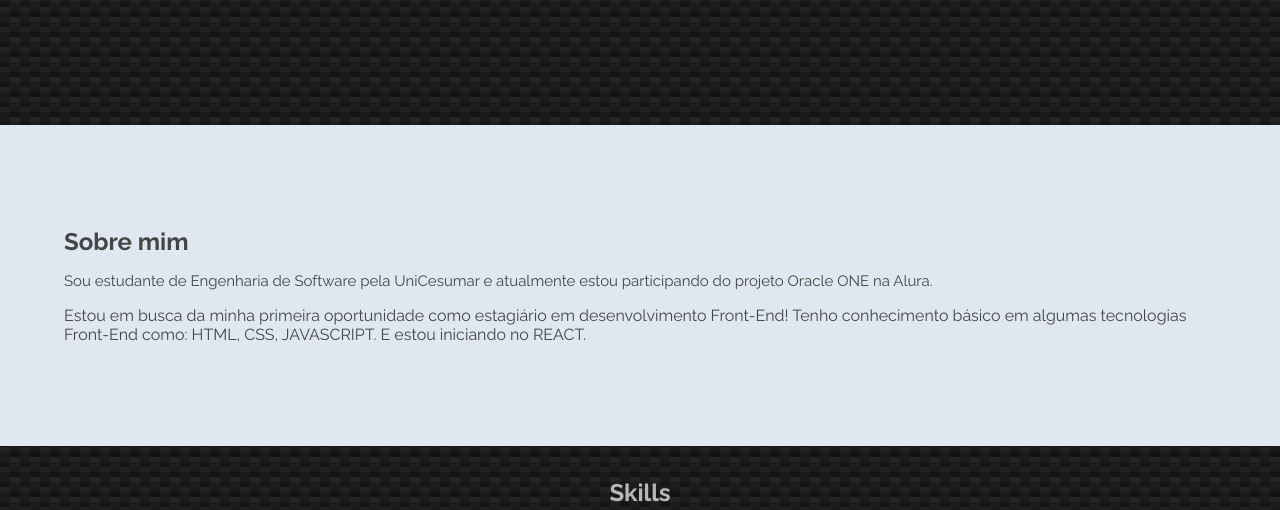
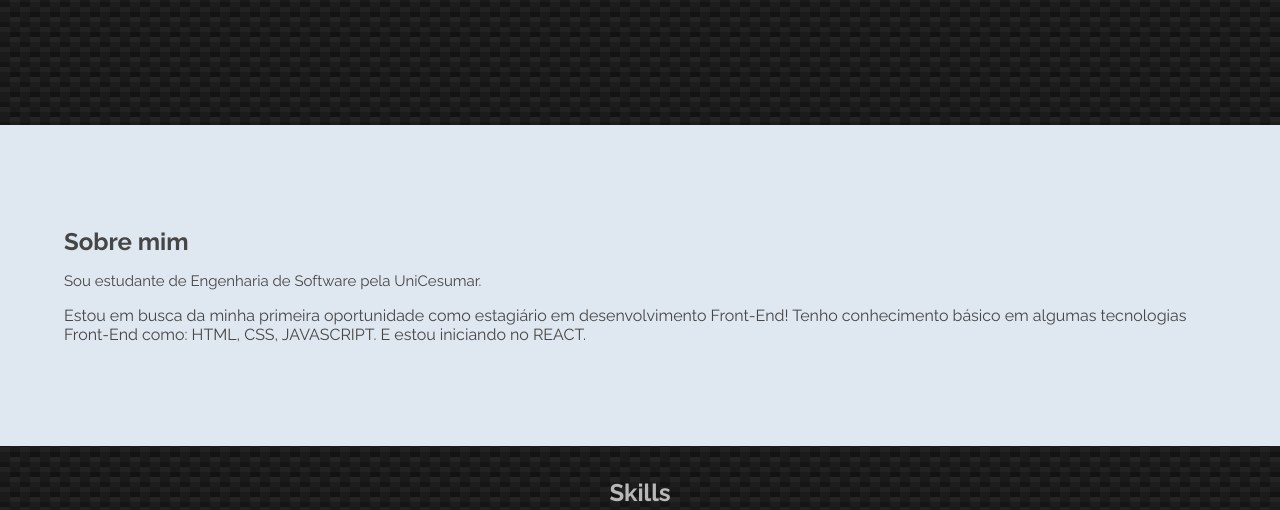
Before and after one commit to RobervaldeSousa/portfolio, a plain HTML site: page index.html in a window 1280 px wide. Shown: the part 298-808 px from the top of the page. Drawn offline with nearby package versions, Linux system fonts and the light colour scheme; a script that the page names is missing.

Commit message:
Atualizando o portifolio

```diff
--- a/index.html
+++ b/index.html
@@ -69,7 +69,7 @@
         <section class="sobre-mim" id="sobre-mim">
             <div class="container__sobre__mim">
                 <h2 class="sobre-mim-title">Sobre mim</h2>
-                <p class="apresentacao__p">Sou estudante de Engenharia de Software pela UniCesumar e atualmente estou participando do projeto Oracle ONE na Alura.</p>
+                <p class="apresentacao__p">Sou estudante de Engenharia de Software pela UniCesumar.</p>
 
                 <p>Estou em busca da minha primeira oportunidade como estagiário em desenvolvimento Front-End!
                     Tenho conhecimento básico em algumas tecnologias Front-End como: HTML, CSS, JAVASCRIPT. E estou iniciando no REACT.
```
